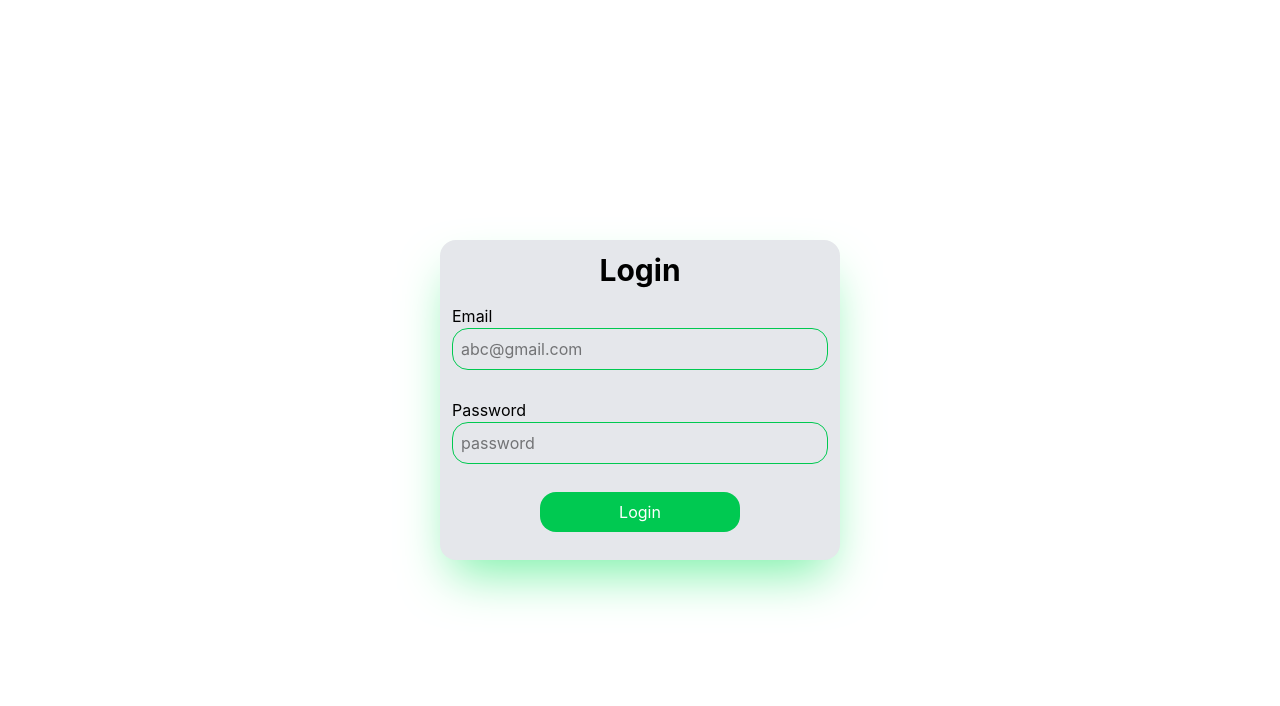
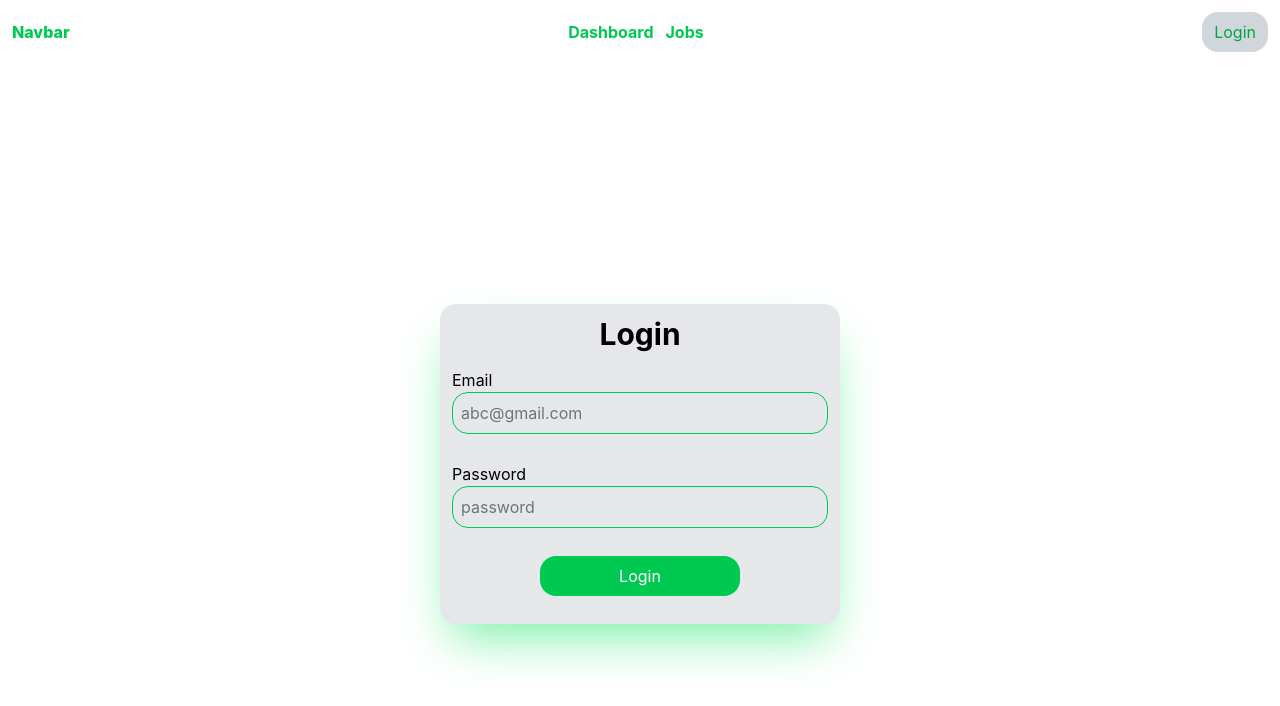
Before and after one commit to gauravjsh8/ai-job-tracker, a React (Vite) app in the folder frontend/: page /login in a window 1280 px wide. Shown: the top 706 px of the page. Built offline with nearby package versions, Linux system fonts and the light colour scheme.

Commit message:
added navbar

```diff
--- a/frontend/src/App.tsx
+++ b/frontend/src/App.tsx
@@ -2,10 +2,14 @@ import { BrowserRouter, Route, Routes } from "react-router-dom";
 import Login from "./pages/Login";
 import Dashboard from "./pages/Dashboard";
 import Jobs from "./pages/Jobs";
+import { Navbar } from "./components/Navbar";
 
 function App() {
   return (
+    <>
       <BrowserRouter>
+        <Navbar />
+
         <Routes>
           <Route path="/" element={<Dashboard />} />
 
@@ -13,6 +17,7 @@ function App() {
           <Route path="/jobs" element={<Jobs />} />
         </Routes>
       </BrowserRouter>
+    </>
   );
 }
 
--- /dev/null
+++ b/frontend/src/components/Navbar.tsx
@@ -0,0 +1,57 @@
+import { Link, useNavigate } from "react-router-dom";
+import { useAuthStore } from "../store/AuthStore";
+
+export const Navbar = () => {
+  const { user, logout } = useAuthStore();
+
+  const navigate = useNavigate();
+
+  const handleLogout = async () => {
+    await logout();
+    setTimeout(() => {
+      navigate("/login");
+    }, 2000);
+  };
+
+  return (
+    <div className="bg-white p-3 flex items-center justify-between">
+      <Link to="/" className="text-green-500 font-extrabold">
+        Navbar
+      </Link>
+
+      <div className="flex items-center gap-3">
+        <Link className="text-green-500 font-bold" to="/">
+          Dashboard
+        </Link>
+        <Link className="text-green-500 font-bold" to="/jobs">
+          Jobs
+        </Link>
+      </div>
+
+      {user ? (
+        <div className="flex items-center justify-between gap-3">
+          <h1>
+            {" "}
+            Welcome{" "}
+            <span className="text-green-500 font-extrabold">
+              {user.firstName}
+            </span>
+          </h1>
+          <button
+            className="bg-gray-300 p-2 pl-3 pr-3 text-green-600 rounded-2xl cursor-pointer"
+            onClick={handleLogout}
+          >
+            Logout
+          </button>
+        </div>
+      ) : (
+        <button
+          className="bg-gray-300 p-2 pl-3 pr-3 text-green-600 rounded-2xl cursor-pointer"
+          onClick={() => navigate("/login")}
+        >
+          Login
+        </button>
+      )}
+    </div>
+  );
+};
--- a/frontend/src/pages/Dashboard.tsx
+++ b/frontend/src/pages/Dashboard.tsx
@@ -23,14 +23,9 @@ const Dashboard = () => {
   const [monthly, setMonthly] = useState<any[]>([]);
   const { user } = useAuthStore();
 
-  // if (!user) {
-  //   return <Navigate to="/login" />;
-  // }
-  console.log("USER", user);
   useEffect(() => {
     const fetchStats = async () => {
       const response = await api.get("/jobs/stats");
-      console.log(response);
       setStats(response.data.stats);
     };
     fetchStats();
@@ -39,7 +34,6 @@ const Dashboard = () => {
   useEffect(() => {
     const fetchMonthly = async () => {
       const response = await api.get("/jobs/monthly-stats");
-      console.log(response);
       setMonthly(response.data.stats);
     };
     fetchMonthly();
--- a/frontend/src/store/AuthStore.tsx
+++ b/frontend/src/store/AuthStore.tsx
@@ -21,7 +21,6 @@ export const useAuthStore = create<AuthState>()(
       user: null,
       login: async (email, password) => {
         const response = await api.post("/users/login", { email, password });
-        console.log(response);
         set({ user: response.data.user });
       },
       logout: async () => {
```
Lines whose indentation alone changed are shown as unchanged.
